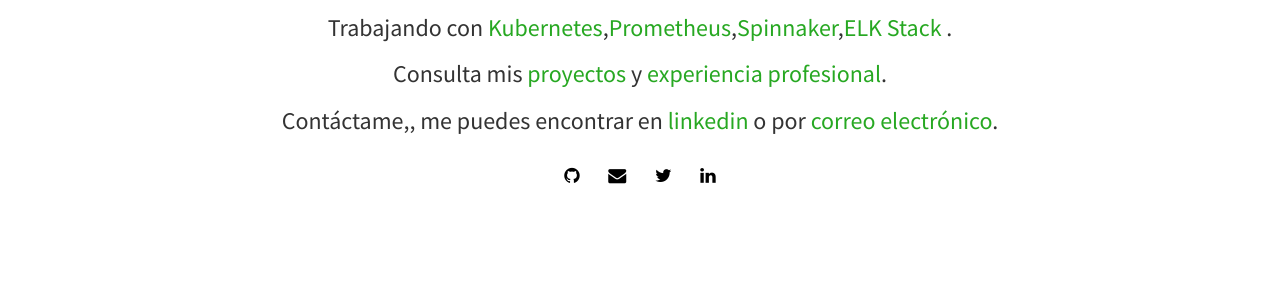
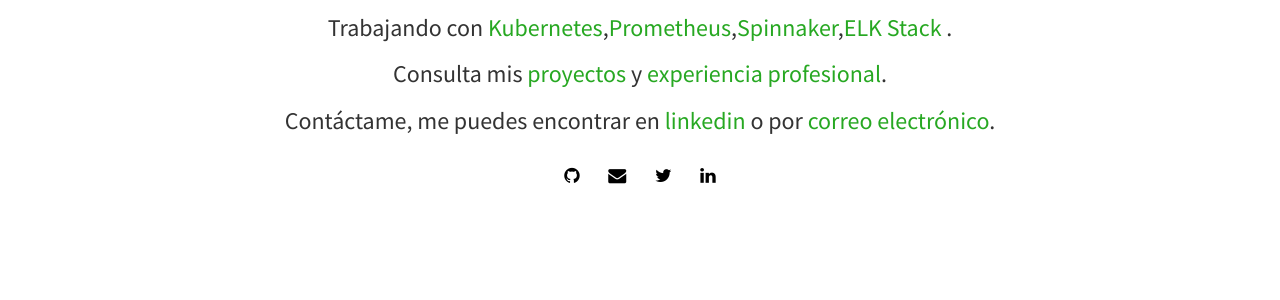
Before and after one commit to pquinonezb/pquinonezb.github.io, a Jekyll site: the page built from index.html, in a window 1280 px wide. Shown: the part 521-821 px from the top of the page. Built offline with Jekyll 4.4.1, drawn with Linux system fonts in a browser that asks for light colours; nearby versions of some CDN libraries; the list of posts is cut into pages by our own code.

```diff
--- a/index.html
+++ b/index.html
@@ -11,7 +11,7 @@ layout: home
 	  <h3>Entusiasta del Open Source y tecnologías Cloud Native de la <a href="https://landscape.{{site.cncf}}.io">{{site.cncf}}</a>.</h3>
 	  <h3>Trabajando con <a href="https://kubernetes.io">Kubernetes</a>,<a href="https://prometheus.io">Prometheus</a>,<a href="https://spinnaker.io">Spinnaker</a>,<a href="https://elastic.co">ELK Stack</a> .</h3>
 	  <h3>Consulta mis <a href="{{ site.baseurl }}projects.html"> proyectos</a> y <a href="http://pquinonezb.github.io/vitae">experiencia profesional</a>.</h3>
-	  <h3>Contáctame,, me puedes encontrar en  <a href="http://linkedin.com/in/{{ site.linkedin}}">linkedin</a> o por <a href="mailto:{{ site.email }}"> correo electrónico</a>.</h3>
+	  <h3>Contáctame, me puedes encontrar en  <a href="http://linkedin.com/in/{{ site.linkedin}}">linkedin</a> o por <a href="mailto:{{ site.email }}"> correo electrónico</a>.</h3>
 	  {% include social.html %}
 	</div>
 </section>
```
